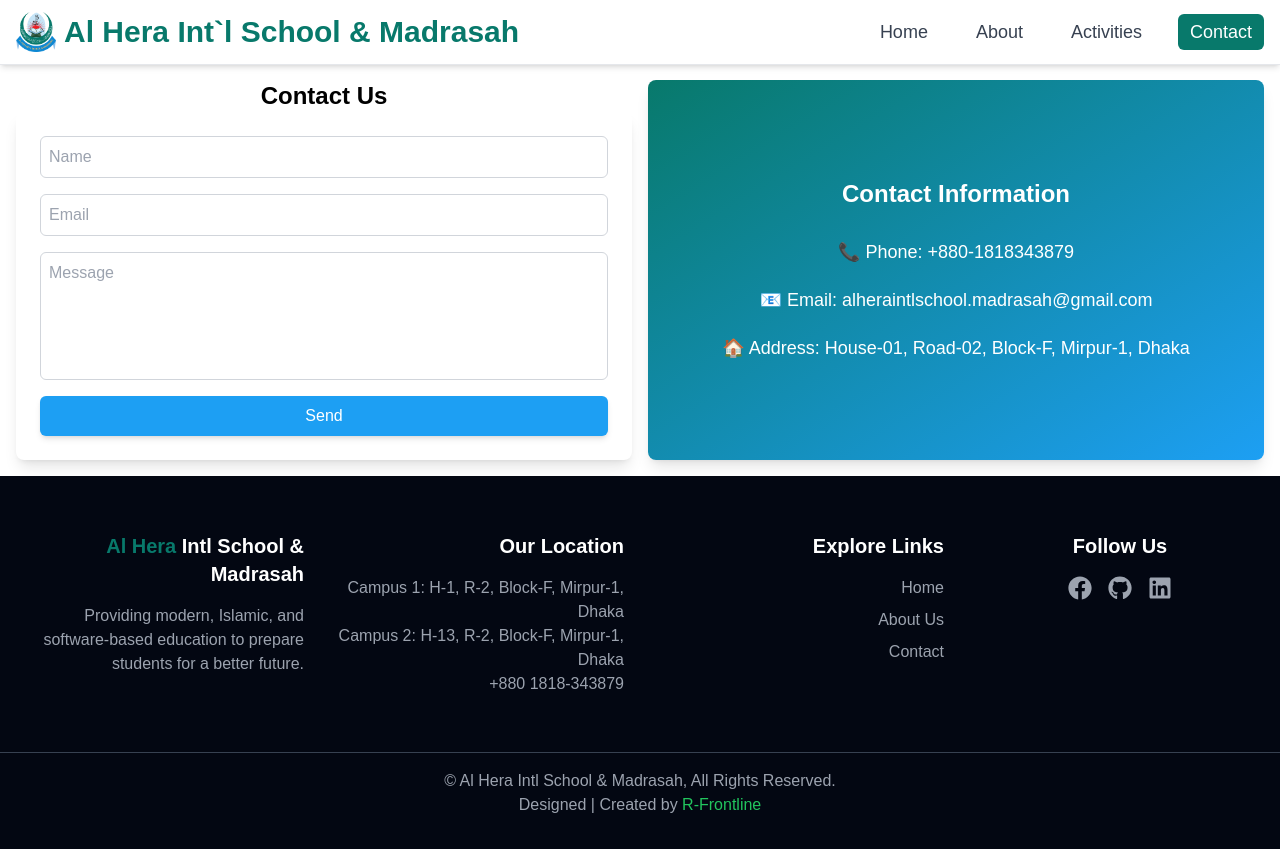
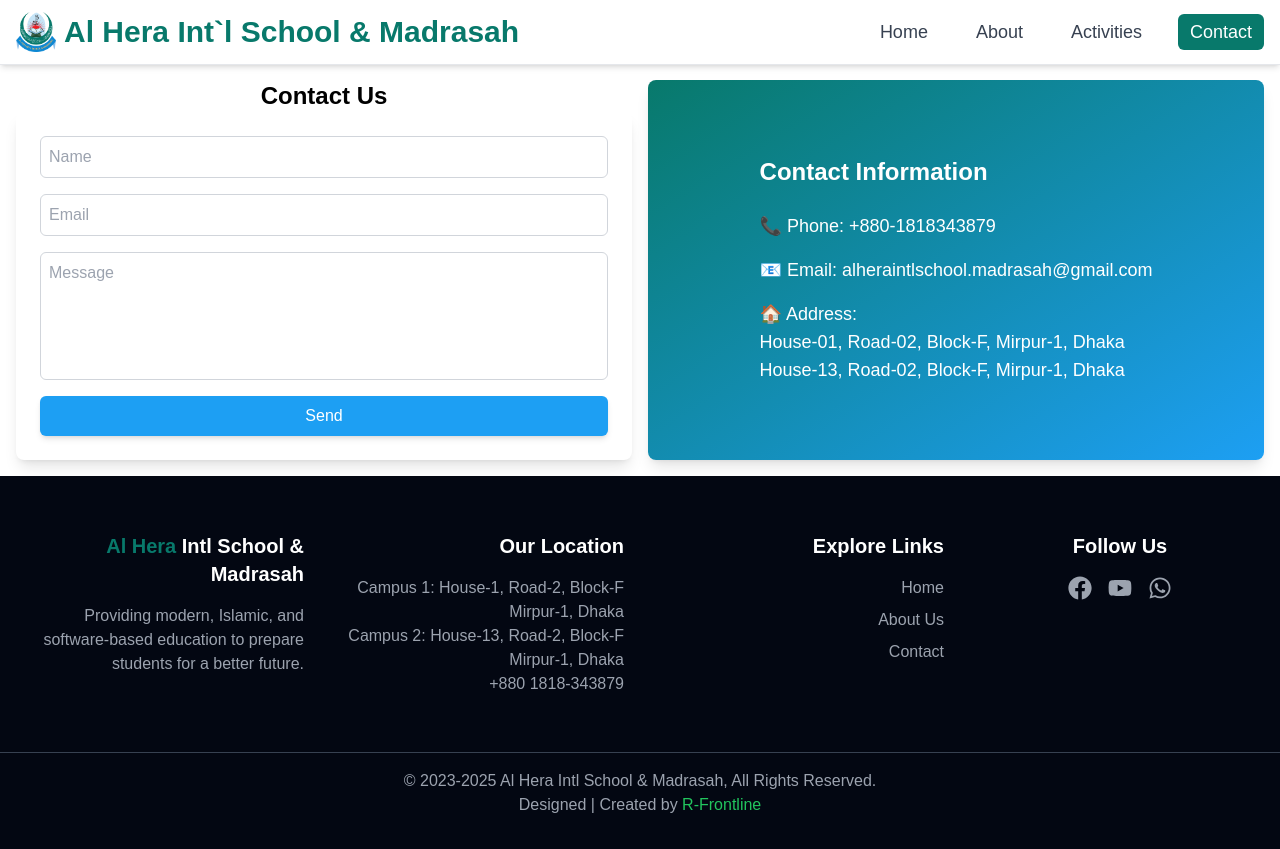
Before and after one commit to pally0091/al-hera-islami-school, a React (Vite) app: page /contact in a window 1280 px wide. Built offline with nearby package versions, Linux system fonts and the light colour scheme.

Commit message:
update footer with new social media links and dynamic year; enhance contact info layout

```diff
--- a/src/componants/Footer.jsx
+++ b/src/componants/Footer.jsx
@@ -1,7 +1,9 @@
-import { FaFacebook, FaGithub, FaLinkedin } from "react-icons/fa";
+import { FaFacebook, FaWhatsapp, FaYoutube } from "react-icons/fa";
 import { Link } from "react-router-dom";
 
 const Footer = () => {
+  const presentYear = new Date().getFullYear();
+
   return (
     <footer className="bg-gray-950 text-white py-8">
       <div className="container mx-auto grid grid-cols-1 sm:grid-cols-2 lg:grid-cols-4 gap-8 px-4 py-6">
@@ -21,10 +23,12 @@ const Footer = () => {
         <div className="text-center md:text-right">
           <h3 className="text-xl font-bold mb-4">Our Location</h3>
           <p className="text-gray-400">
-            Campus 1: H-1, R-2, Block-F, Mirpur-1, Dhaka
+            Campus 1: House-1, Road-2, Block-F <br />
+            Mirpur-1, Dhaka
           </p>
           <p className="text-gray-400">
-            Campus 2: H-13, R-2, Block-F, Mirpur-1, Dhaka
+            Campus 2: House-13, Road-2, Block-F <br />
+            Mirpur-1, Dhaka
           </p>
           <a
             className="text-gray-400 hover:text-green-500 transition-colors duration-300"
@@ -70,7 +74,7 @@ const Footer = () => {
           <h3 className="text-xl font-bold mb-4">Follow Us</h3>
           <div className="flex space-x-4 justify-center">
             <a
-              href="https://facebook.com"
+              href="https://www.facebook.com/a.h.i.madrasah"
               className="text-gray-400 hover:text-blue-600 transition-colors duration-300"
               target="_blank"
               rel="noopener noreferrer"
@@ -78,31 +82,33 @@ const Footer = () => {
               <FaFacebook size={24} />
             </a>
             <a
-              href="https://twitter.com"
-              className="text-gray-400 hover:text-blue-400 transition-colors duration-300"
+              href="https://www.youtube.com/@alheraintlmadrasah"
+              className="text-gray-400 hover:text-red-600 transition-colors duration-300"
               target="_blank"
               rel="noopener noreferrer"
             >
-              <FaGithub size={24} />
+              <FaYoutube size={24} />
             </a>
             <a
-              href="https://linkedin.com"
-              className="text-gray-400 hover:text-blue-800 transition-colors duration-300"
+              href="https://api.whatsapp.com/send?phone=8801818343879"
+              className="text-gray-400 hover:text-green-600 transition-colors duration-300"
               target="_blank"
               rel="noopener noreferrer"
             >
-              <FaLinkedin size={24} />
+              <FaWhatsapp size={24} />
             </a>
           </div>
         </div>
       </div>
 
       <div className="mt-8 text-center border-t border-gray-700 pt-4 text-gray-400">
-        © Al Hera Intl School & Madrasah, All Rights Reserved.
+        © 2023-{presentYear} Al Hera Intl School & Madrasah, All Rights
+        Reserved.
         <br />
         Designed | Created by{" "}
         <a
-          href="#"
+          href="https://github.com/pally0091/"
+          target="_blank"
           className="text-green-500 hover:underline"
         >
           R-Frontline
--- a/src/pages/Contact.jsx
+++ b/src/pages/Contact.jsx
@@ -51,11 +51,12 @@ const ContactForm = () => {
 const ContactInfo = () => {
   return (
     <motion.div
-      className="text-white p-6 rounded-lg shadow-lg bg-gradient-to-br from-brandGreen to-brandBlue flex flex-col gap-3 justify-center"
+      className="text-white p-6 rounded-lg shadow-lg bg-gradient-to-br from-brandGreen to-brandBlue flex flex-col items-center gap-3 justify-center text-justify "
       initial={{ opacity: 0, x: -50 }}
       animate={{ opacity: 1, x: 0 }}
       transition={{ duration: 0.8, ease: "easeOut" }}
     >
+      <div className="flex flex-col justify-center gap-2 text-left">
         <h2 className="text-2xl font-bold mb-4">Contact Information</h2>
         <a
           className="text-lg"
@@ -70,8 +71,11 @@ const ContactInfo = () => {
           📧 Email: alheraintlschool.madrasah@gmail.com
         </a>
         <p className="text-lg mt-2">
-        🏠 Address: House-01, Road-02, Block-F, Mirpur-1, Dhaka
+          🏠 Address: <br />
+          House-01, Road-02, Block-F, Mirpur-1, Dhaka <br />
+          House-13, Road-02, Block-F, Mirpur-1, Dhaka
         </p>
+      </div>
     </motion.div>
   );
 };
```
Lines whose indentation alone changed are shown as unchanged.
